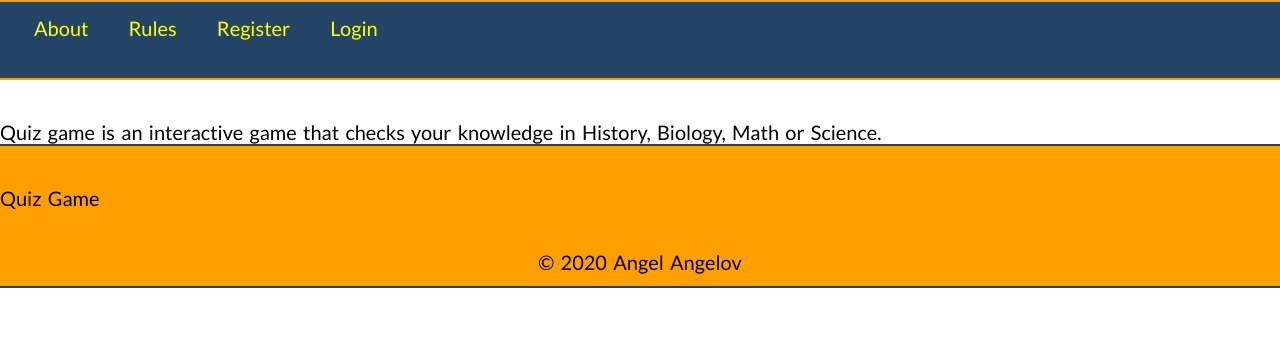
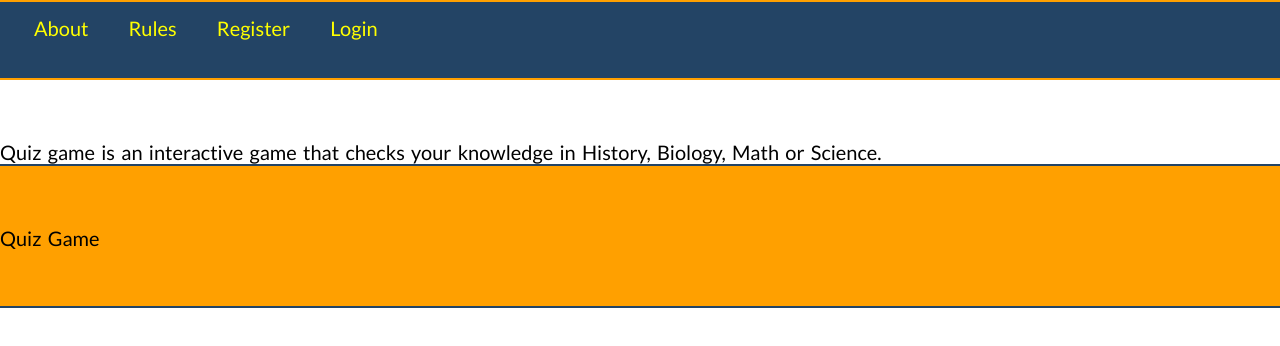
Before and after one commit to akangelov/Quiz-Game, a React (Create React App) app in the folder my-app/: page /about in a window 1280 px wide. Shown: the top 346 px of the page. Built offline with nearby package versions, Linux system fonts and the light colour scheme.

Commit message:
css improvements

```diff
--- a/my-app/src/components/about/About.jsx
+++ b/my-app/src/components/about/About.jsx
@@ -3,15 +3,10 @@
 
 const About = () => {
     return (
-        <Fragment>
-            <div>
-             <p>Quiz game is an interactive game that checks your knowledge
+        <div>
+            <p>Quiz game is an interactive game that checks your knowledge
                 in History, Biology, Math or Science.</p>
-
-             </div>
-
-        </Fragment>
-
+        </div>
     )
 };
 
--- a/my-app/src/components/about/About.module.css
+++ b/my-app/src/components/about/About.module.css
@@ -1,4 +1,4 @@
 p {
-    padding-top: 2em;
+    padding-top: 3em;
 
 }
--- a/my-app/src/components/rules/Rules.jsx
+++ b/my-app/src/components/rules/Rules.jsx
@@ -1,8 +1,9 @@
 import React, { Fragment } from "react";
+import styles from "./Rules.module.css"
 
 const Rules = props => {
     return (
-        <Fragment>
+    <div>
         <p>The rules of the game are simple.</p>
         <p>A player can choose a question from the list or can be assigned a random question
             by clicking Random Question button.
@@ -19,8 +20,7 @@
                 <li>50/50</li>
             </ul>
         </p>
-        </Fragment>
-
+    </div>
     )
 }
 
```
Also changed, not shown: my-app/src/components/rules/Rules.module.css (added).
